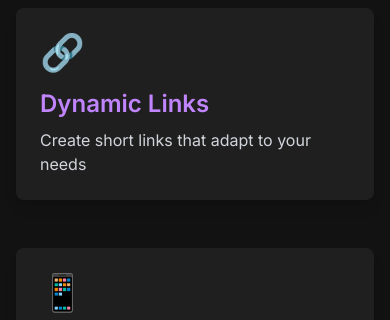
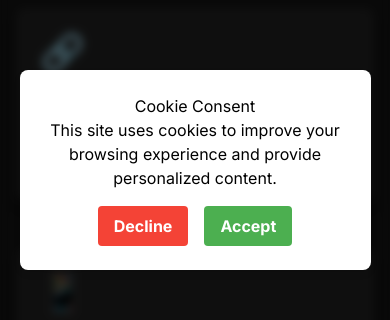
Before and after one commit to hazem-a1/nextjs_pg_qr, a Next.js app: page / in a window 390 px wide. Shown: the part 252-572 px from the top of the page. Built offline with nearby package versions, Linux system fonts and the light colour scheme; no server answers.

Commit message:
add google tag

```diff
--- a/src/app/layout.tsx
+++ b/src/app/layout.tsx
@@ -2,6 +2,9 @@ import type { Metadata } from "next";
 import { Inter } from "next/font/google";
 import "./globals.css";
 import { SessionProvider } from "@/providers/SessionProvider";
+import { Suspense } from "react";
+import GoogleAnalytics from "@/components/google-analytics/google-analytics";
+import CookieBanner from "@/components/CookieBanner/cookie-banner";
 
 const inter = Inter({ subsets: ["latin"] });
 
@@ -17,7 +20,12 @@ export default function RootLayout({
 }>) {
   return (
     <html lang="en">
-      <body className={inter.className}><SessionProvider>{children}</SessionProvider></body>
+      <Suspense fallback={null}>
+        <GoogleAnalytics GA_MEASUREMENT_ID={process.env.GTM_ID || 'G-6W04137CJB'} />
+      </Suspense>
+      <body className={inter.className}>
+        <CookieBanner />
+        <SessionProvider>{children}</SessionProvider></body>
     </html>
   );
 }
--- /dev/null
+++ b/src/components/CookieBanner/CookieBanner.module.css
@@ -0,0 +1,74 @@
+.cookieBanner {
+    position: fixed;
+    top: 0;
+    left: 0;
+    width: 100%;
+    height: 100%;
+    display: flex;
+    justify-content: center;
+    align-items: center;
+    z-index: 1000;
+}
+
+.blurBackground {
+    position: absolute;
+    top: 0;
+    left: 0;
+    width: 100%;
+    height: 100%;
+    background-color: rgba(0, 0, 0, 0.5);
+    backdrop-filter: blur(5px);
+}
+
+.content {
+    background-color: white;
+    color: black;
+    padding: 2rem;
+    border-radius: 8px;
+    box-shadow: 0 4px 6px rgba(0, 0, 0, 0.1);
+    max-width: 90%;
+    width: 500px;
+    z-index: 1001;
+    text-align: center;
+}
+
+.buttons {
+    display: flex;
+    justify-content: center;
+    gap: 1rem;
+    margin-top: 1rem;
+}
+
+.declineButton, .acceptButton {
+    padding: 0.5rem 1rem;
+    border: none;
+    border-radius: 4px;
+    cursor: pointer;
+    font-weight: bold;
+    transition: background-color 0.3s ease;
+}
+
+.declineButton {
+    background-color: #f44336;
+    color: white;
+}
+
+.acceptButton {
+    background-color: #4caf50;
+    color: white;
+}
+
+.declineButton:hover {
+    background-color: #d32f2f;
+}
+
+.acceptButton:hover {
+    background-color: #45a049;
+}
+
+@media (max-width: 600px) {
+    .content {
+        width: 90%;
+        padding: 1.5rem;
+    }
+}
--- /dev/null
+++ b/src/components/CookieBanner/cookie-banner.tsx
@@ -0,0 +1,54 @@
+"use client";
+
+
+import { useState, useEffect } from "react";
+import styles from "./CookieBanner.module.css";
+import { getLocalStorage, setLocalStorage } from "@/helper/localStorage";
+
+export default function CookieBanner() {
+    const [cookieConsent, setCookieConsent] = useState<boolean | null>(null);
+    const [isLoading, setIsLoading] = useState(true);
+
+    useEffect(() => {
+        const storedCookieConsent = getLocalStorage("cookie_consent", null);
+        console.log("Cookie Consent retrieved from storage: ", storedCookieConsent);
+        setCookieConsent(storedCookieConsent);
+        setIsLoading(false);
+    }, []);
+
+    useEffect(() => {
+        if (cookieConsent !== null) {
+            setLocalStorage("cookie_consent", cookieConsent);
+        }
+
+        const newValue = cookieConsent ? "granted" : "denied";
+
+        if (typeof window !== "undefined" && window.gtag) {
+            window.gtag("consent", "update", {
+                analytics_storage: newValue,
+            });
+        }
+    }, [cookieConsent]);
+
+    if (isLoading || cookieConsent !== null) {
+        return null;
+    }
+
+    return (
+        <div className={styles.cookieBanner}>
+            <div className={styles.blurBackground}></div>
+            <div className={styles.content}>
+                <h2>Cookie Consent</h2>
+                <p>This site uses cookies to improve your browsing experience and provide personalized content.</p>
+                <div className={styles.buttons}>
+                    <button className={styles.declineButton} onClick={() => setCookieConsent(false)}>
+                        Decline
+                    </button>
+                    <button className={styles.acceptButton} onClick={() => setCookieConsent(true)}>
+                        Accept
+                    </button>
+                </div>
+            </div>
+        </div>
+    );
+}
--- /dev/null
+++ b/src/components/google-analytics/google-analytics.tsx
@@ -0,0 +1,55 @@
+'use client';
+
+import Script from 'next/script'
+import { usePathname, useSearchParams } from 'next/navigation'
+import { useEffect } from "react";
+
+
+declare global {
+    interface Window {
+        gtag:any;
+    }
+}
+
+export default function GoogleAnalytics({ GA_MEASUREMENT_ID }: { GA_MEASUREMENT_ID: string }) {
+
+    const pathname = usePathname()
+    // SearchParams is a client side function.
+    const searchParams = useSearchParams()
+
+    useEffect(() => {
+        const url = pathname + searchParams.toString();
+
+        if (typeof window !== 'undefined' && window.gtag) {
+            window.gtag('config', GA_MEASUREMENT_ID, {
+                page_path: url,
+            });
+        }
+    }, [pathname, searchParams, GA_MEASUREMENT_ID]);
+
+    // Script is added to the head of the document. To Begin, consent is denied.
+    return (
+        <>
+            <Script strategy="afterInteractive"
+                src={`https://www.googletagmanager.com/gtag/js?id=${GA_MEASUREMENT_ID}`} />
+
+            <Script id='google-analytics' strategy="afterInteractive"
+                dangerouslySetInnerHTML={{
+                    __html: `
+                window.dataLayer = window.dataLayer || [];
+                function gtag(){dataLayer.push(arguments);}
+                gtag('js', new Date());
+
+                gtag('consent', 'default', {
+                    'analytics_storage': 'denied'
+                });
+
+                gtag('config', '${GA_MEASUREMENT_ID}', {
+                    page_path: window.location.pathname,
+                });
+                `,
+                }}
+            />
+        </>
+    )
+}
--- /dev/null
+++ b/src/helper/localStorage.ts
@@ -0,0 +1,25 @@
+'use client';
+
+// Retrieves a value from local storage and parses it as JSON.
+export function getLocalStorage(key: string, defaultValue: any) {
+
+    // Get the value from local storage
+    const stickyValue = localStorage.getItem(key);
+
+    // Check if stickyValue is not null or undefined
+    if (stickyValue !== null && stickyValue !== undefined) {
+        try {
+            return JSON.parse(stickyValue);
+        } catch (error) {
+            console.error(`Error parsing JSON for key "${key}":`, error);
+            return defaultValue;
+        }
+    } else {
+        return defaultValue;
+    }
+}
+
+// Stores a value in local storage after serializing it to JSON.
+export function setLocalStorage(key: string, value: any) {
+    localStorage.setItem(key, JSON.stringify(value));
+}
```
Also changed, not shown: 1 other file (tests, documents, lock files or other folders).
